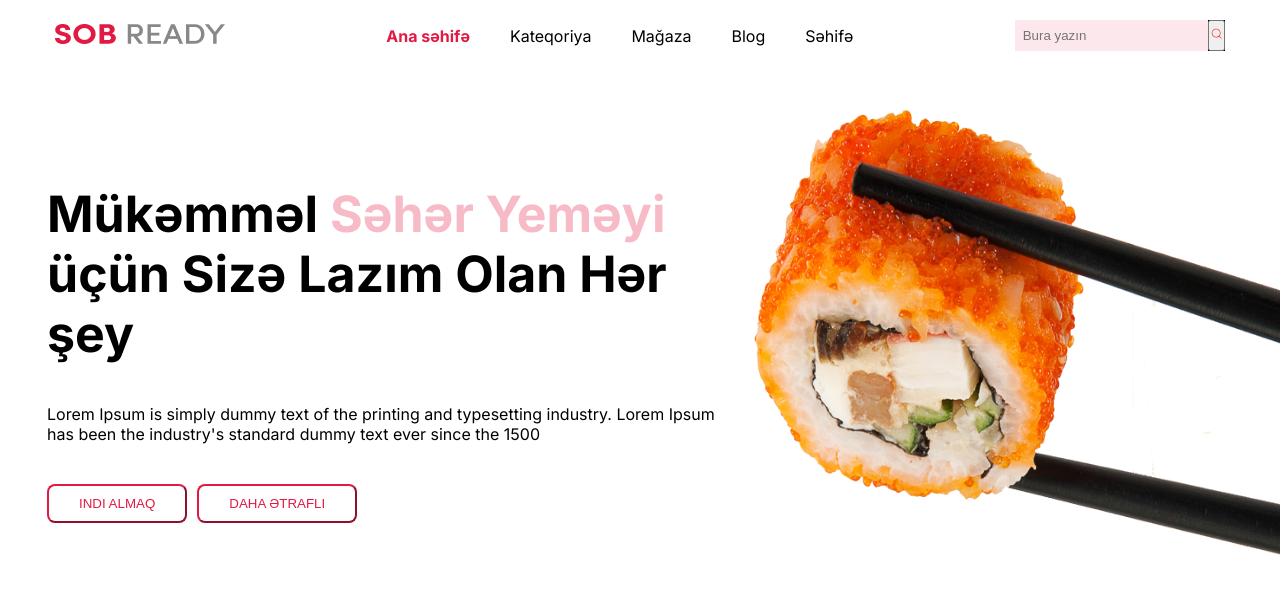
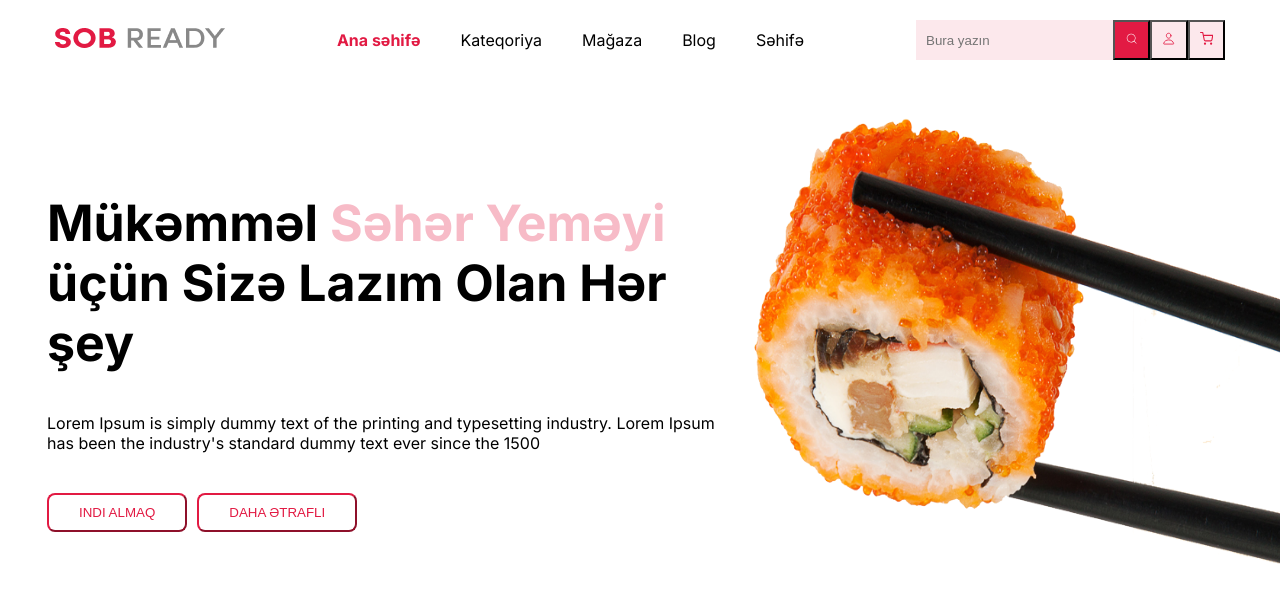
Before and after one commit to catcoderu/myproject, a Next.js app: page / in a window 1280 px wide. Shown: the top 602 px of the page. Built offline with nearby package versions, Linux system fonts and the light colour scheme.

Commit message:
added buttons

```diff
--- a/components/SearchBar/Index.tsx
+++ b/components/SearchBar/Index.tsx
@@ -1,14 +1,21 @@
 import React from 'react'
 import { CiSearch } from "react-icons/ci";
 import styles from "./style.module.css"
+import { IoPersonOutline } from "react-icons/io5";
+import { FiShoppingCart } from "react-icons/fi";
 
 const SearchBar = () => {
   return (
     <form >
       <div className={styles.search}>
         <input className={styles.searchbar} type="search" placeholder='Bura yazın' />
-        <button className={styles.btn}><CiSearch /></button></div>
+        <button className={styles.btn}><CiSearch /></button>
+        <button className={styles.personbtn}><IoPersonOutline /></button>
+        <button className={styles.shopbtn}><FiShoppingCart /></button>
+        </div>
+
     </form>
+
   );
 }
 
--- a/components/SearchBar/style.module.css
+++ b/components/SearchBar/style.module.css
@@ -9,9 +9,19 @@
     background: #FCE8EC;
     outline: none;
     border: none;
-    padding: 8px;
+    padding: 10px;
 }
 
 .btn {
-    color: red;
+    background-color: #E21A43;
+    padding: 10px;
+    color: white;
+    outline: none;
 }
+
+.personbtn, .shopbtn{
+    background-color:#FCE8EC;
+    padding: 10px;
+    color:  #E21A43;
+    outline: none;
+}
```
